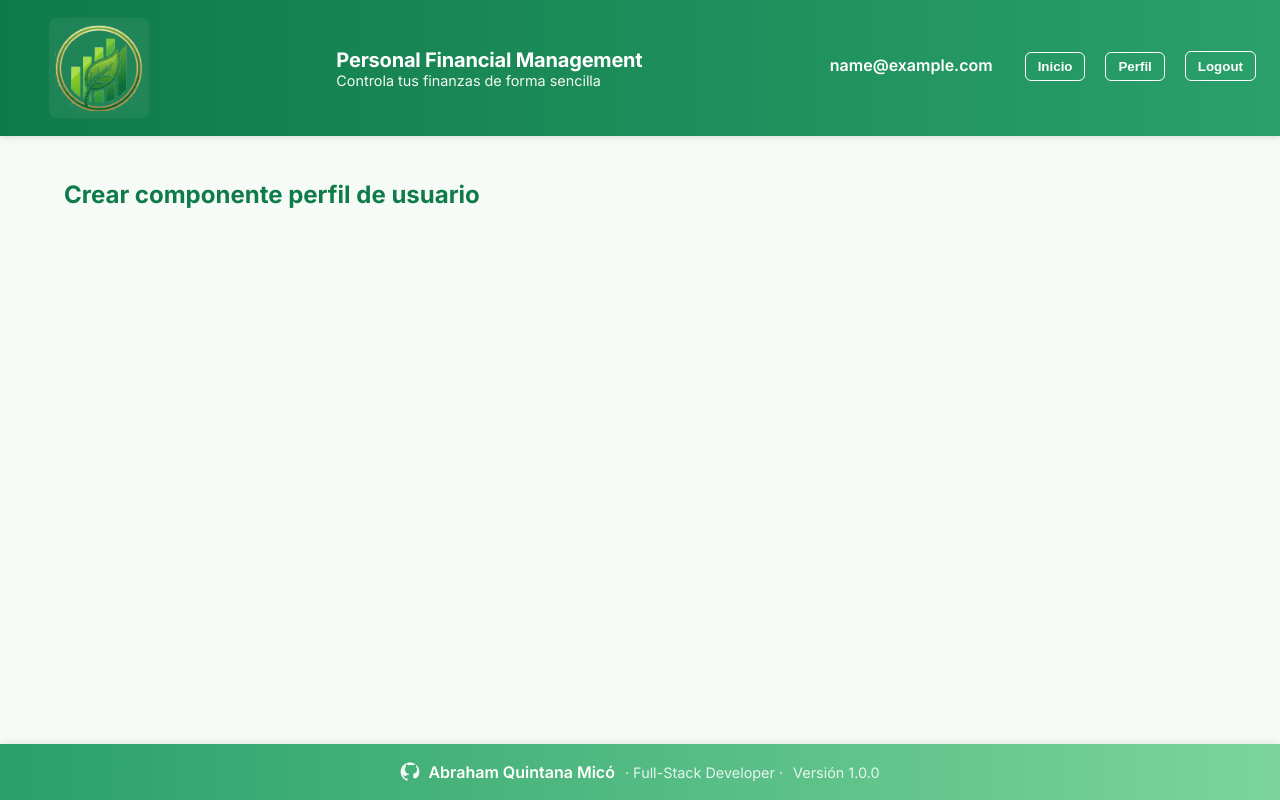
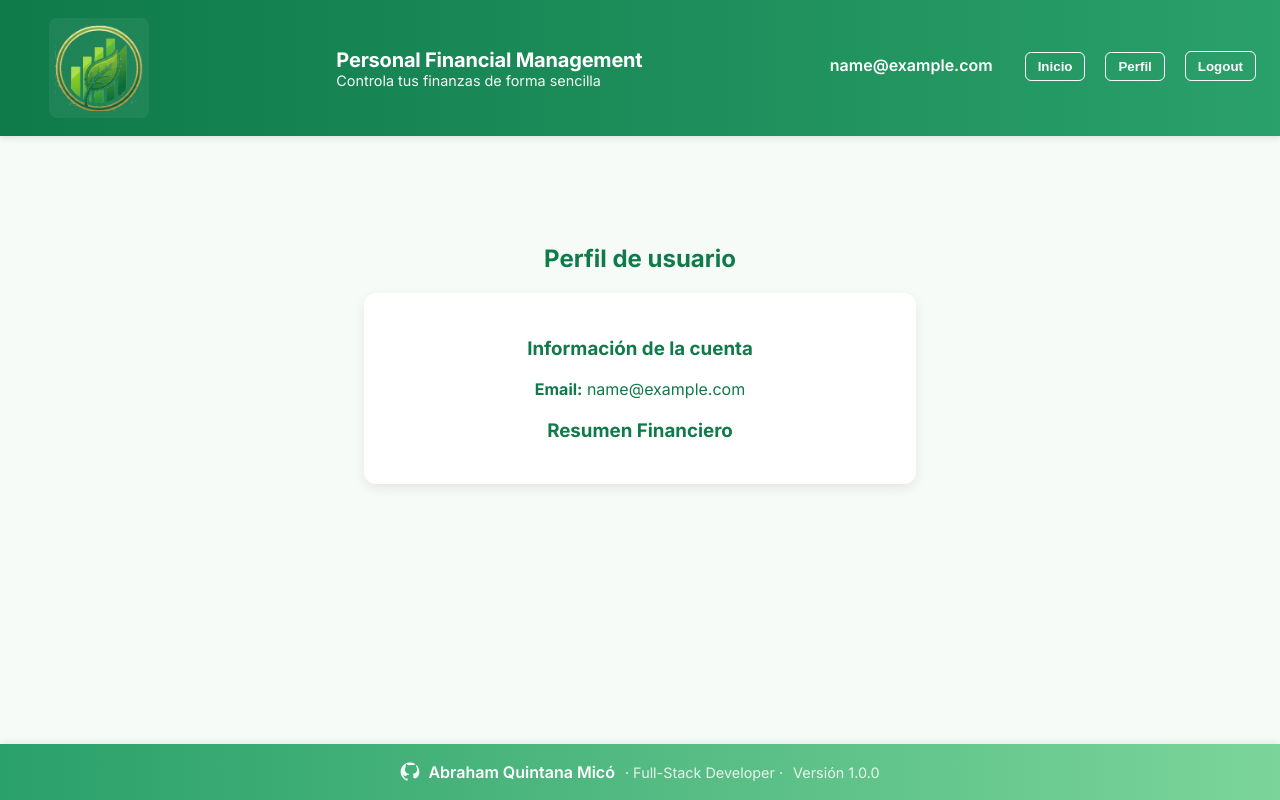
Before and after one commit to AbrahamQM/personal-finance-manager, a React (Create React App) app in the folder PFA-Frontend/personal-finance-manager-client/: page /profile in a window 1280 px wide. Built offline with nearby package versions, Linux system fonts and the light colour scheme; no server answers; sample sign-in values are in the browser's storage.

Commit message:
Add RequireAuth Component for Protect routes that require authentication. Add usage of RequireAuth in AppRouter

```diff
--- a/PFA-Frontend/personal-finance-manager-client/src/router/AppRouter.js
+++ b/PFA-Frontend/personal-finance-manager-client/src/router/AppRouter.js
@@ -3,6 +3,8 @@ import { BrowserRouter, Routes, Route } from "react-router-dom";
 import Header from "../components/Header";
 import Footer from "../components/Footer";
 import Registry from "../components/Registry";
+import Profile from "../components/Profile";
+import RequireAuth from "./RequireAuth";
 
 // Pages
 import Home from "../components/Home";
@@ -19,7 +21,15 @@ const AppRouter = () => {
           <Route path="/" element={<Home />} />
           <Route path="/login" element={<Login />} />
           <Route path="/registry" element={<Registry />} />
-          <Route path="/profile" element={<h2>Crear componente perfil de usuario</h2>} />
+          {/* Protected route */}
+          <Route
+            path="/profile"
+            element={
+              <RequireAuth>
+                <Profile />
+              </RequireAuth>
+            }
+          />
         </Routes>
       </main>
 
--- /dev/null
+++ b/PFA-Frontend/personal-finance-manager-client/src/router/RequireAuth.js
@@ -0,0 +1,31 @@
+// src/router/RequireAuth.js
+import { useContext } from "react";
+import PropTypes from "prop-types";
+import { Navigate } from "react-router-dom";
+import { AuthContext } from "../context/AuthContext";
+
+/**
+ * Protects routes that require authentication.
+ */
+const RequireAuth = ({ children }) => {
+  const { isAuthenticated, loading } = useContext(AuthContext);
+
+  // While checking auth state
+  if (loading) {
+    return <p>Loading...</p>;
+  }
+
+  // If not authenticated → redirect to login
+  if (!isAuthenticated) {
+    return <Navigate to="/login" replace />;
+  }
+
+  // If authenticated → render the protected component
+  return children;
+};
+
+export default RequireAuth;
+
+RequireAuth.propTypes = {
+  children: PropTypes.node.isRequired,
+};
```
